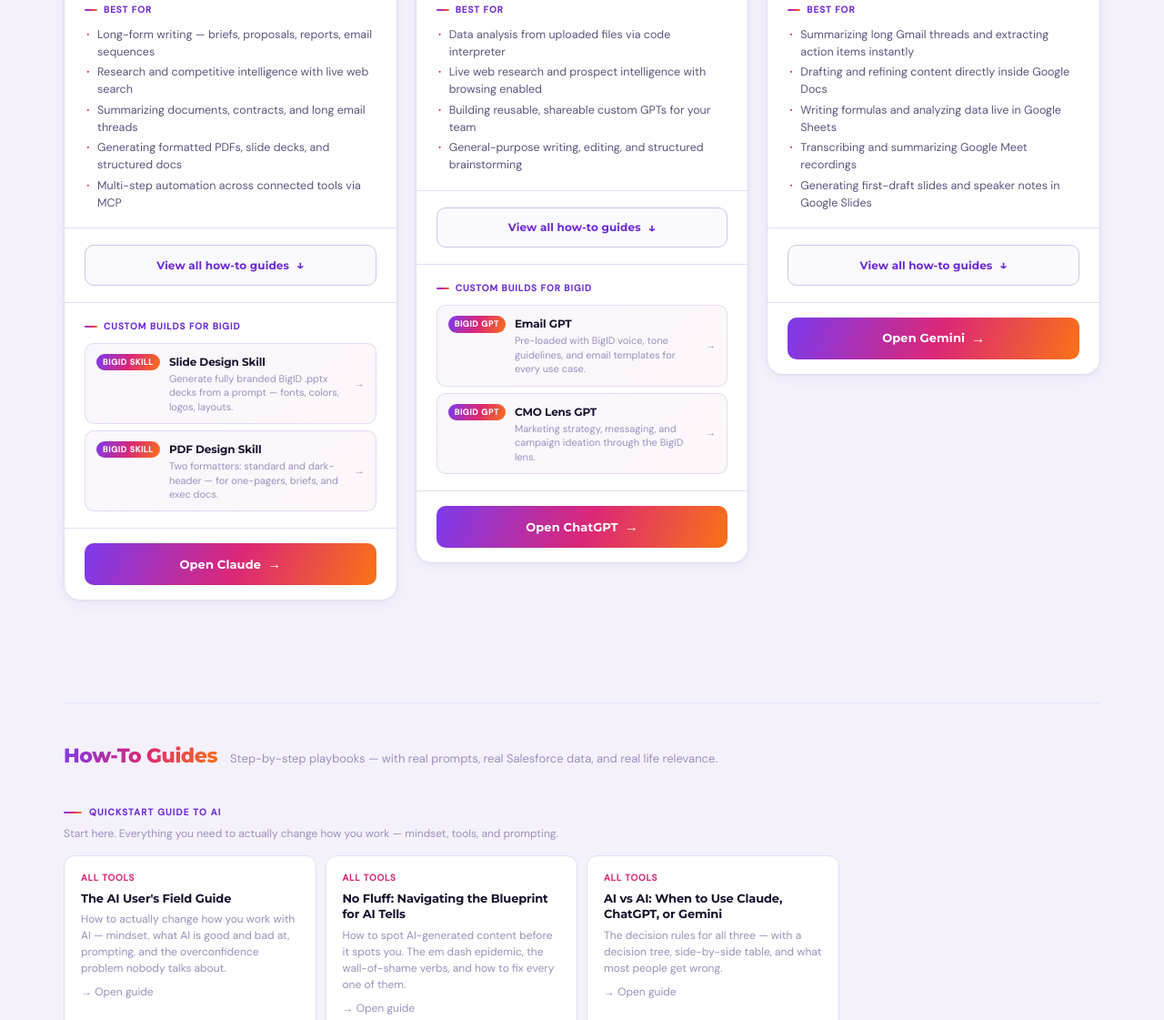
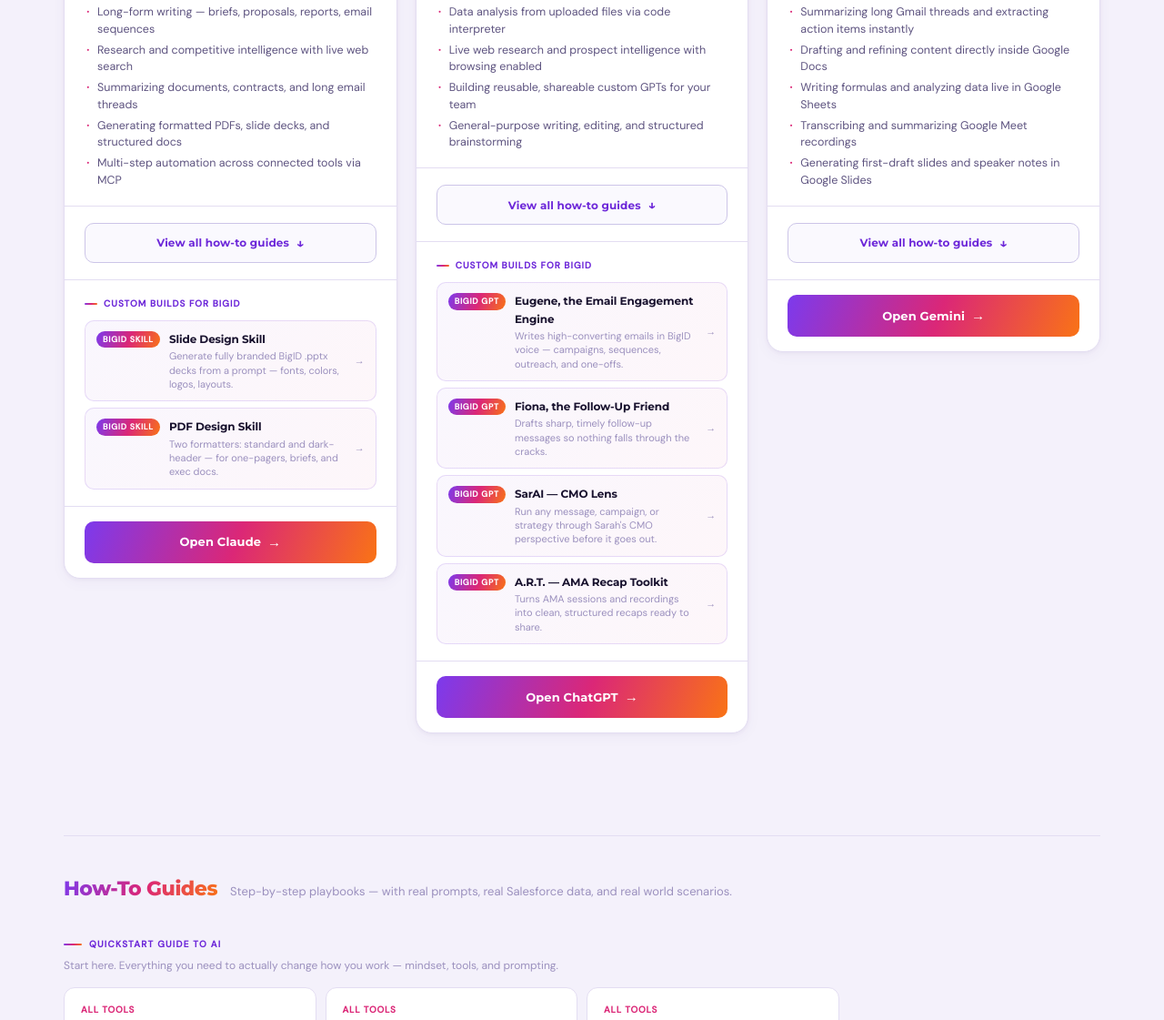
Before and after one commit to bigexchange/AI-Accelerator, a plain HTML site: page index.html in a window 1280 px wide. Shown: the part 975-2096 px from the top of the page at 91% size. Drawn offline with Linux system fonts and the light colour scheme.

Commit message:
Add files via upload

```diff
--- a/index.html
+++ b/index.html
@@ -763,7 +763,7 @@
 
 <div class="hero">
   <h1 class="hero-title">BigID AI Accelerator</h1>
-  <p class="hero-sub">Three tools, one program. Personalize by department or action, or search for a guide below.</p>
+  <p class="hero-sub">Tools, use cases, and guidance to move faster with AI.</p>
   <div class="grad-bar" style="margin-bottom:20px"></div>
   <!-- SEARCH BAR -->
   <div class="search-wrap">
@@ -928,8 +928,10 @@
     bigidResources: {
       label: 'BigID GPT',
       items: [
-        { title: 'Email GPT', desc: 'Pre-loaded with BigID voice, tone guidelines, and email templates for every use case.', url: 'LINK_EMAIL_GPT' },
-        { title: 'CMO Lens GPT', desc: 'Marketing strategy, messaging, and campaign ideation through the BigID lens.', url: 'LINK_CMO_LENS_GPT' },
+        { title: 'Eugene, the Email Engagement Engine', desc: 'Writes high-converting emails in BigID voice — campaigns, sequences, outreach, and one-offs.', url: 'https://chatgpt.com/g/g-691c8dd92d3081918a39f8cc63ab93ab-eugene-the-email-engagement-engine' },
+        { title: 'Fiona, the Follow-Up Friend', desc: 'Drafts sharp, timely follow-up messages so nothing falls through the cracks.', url: 'https://chatgpt.com/g/g-691c93aec8f4819184fef45a5e220413-fiona-the-follow-up-friend' },
+        { title: 'SarAI — CMO Lens', desc: 'Run any message, campaign, or strategy through Sarah\'s CMO perspective before it goes out.', url: 'https://chatgpt.com/g/g-68d2de949384819182425c40d5b4c609-sarai' },
+        { title: 'A.R.T. — AMA Recap Toolkit', desc: 'Turns AMA sessions and recordings into clean, structured recaps ready to share.', url: 'https://chatgpt.com/g/g-68d6aa6058008191ad385f4c2b6e12ad-a-r-t-ama-recap-toolkit' },
       ]
     },
     overview: {
@@ -1483,7 +1485,7 @@
   el.innerHTML = `
     <div class="guides-section-header">
       <span class="guides-section-title">How-To Guides</span>
-      <span class="guides-section-sub">Step-by-step playbooks — with real prompts, real Salesforce data, and real life relevance.</span>
+      <span class="guides-section-sub">Step-by-step playbooks — with real prompts, real Salesforce data, and real world scenarios.</span>
     </div>
     ${SECTIONS_ORDER.map(section => {
       const cards = grouped[section];
```
